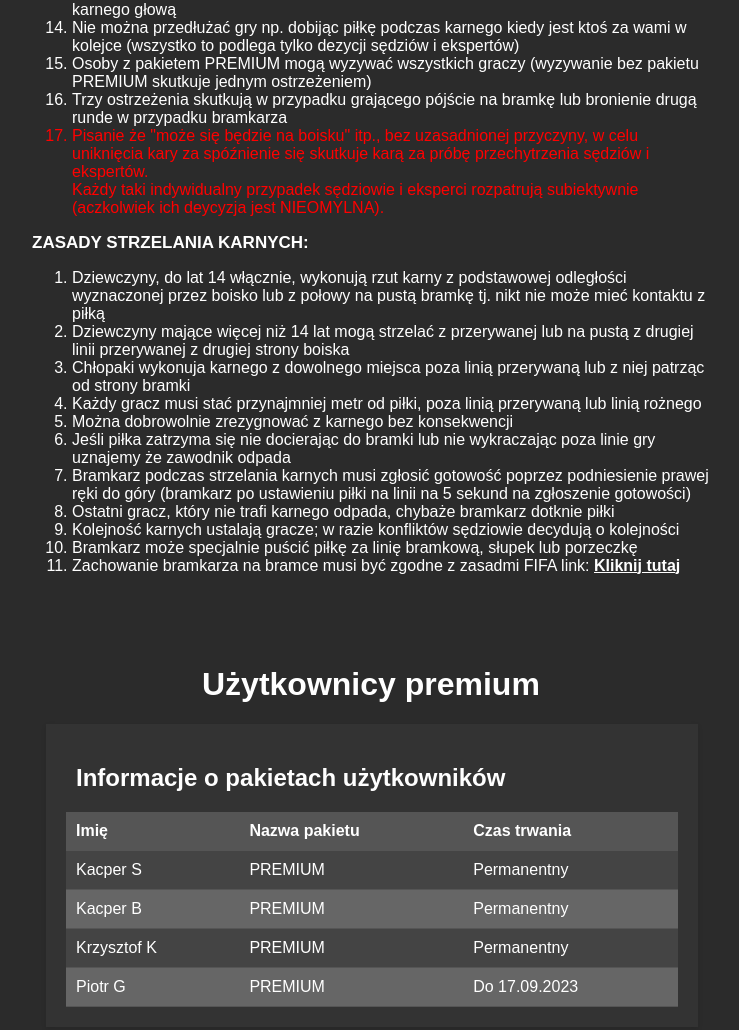
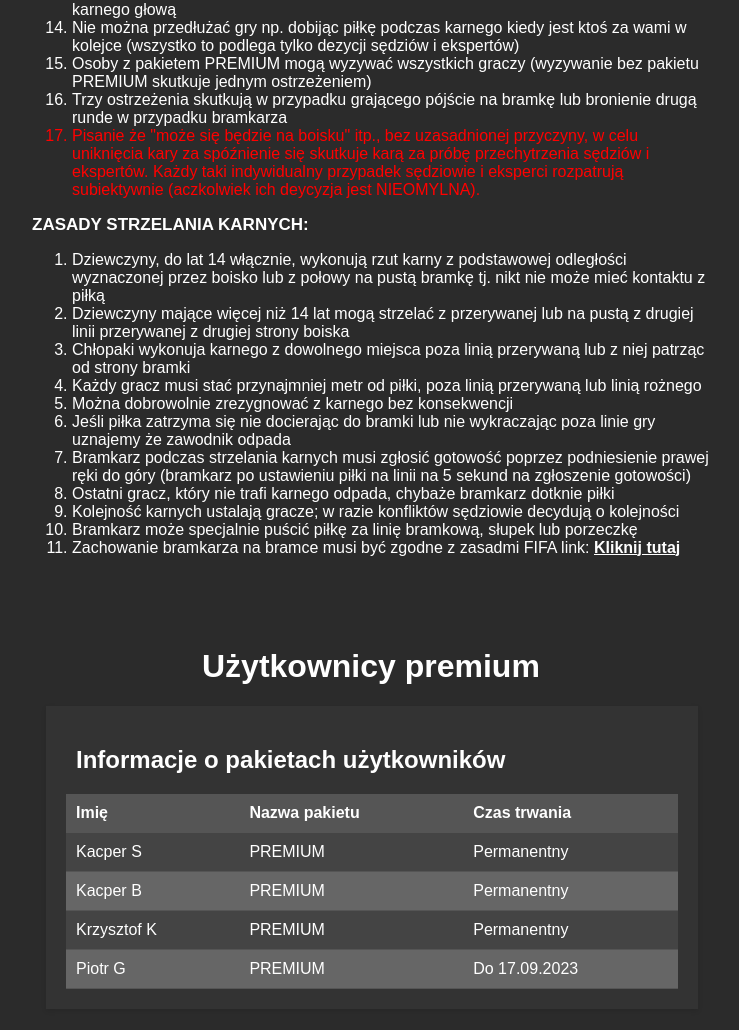
Before and after one commit to 4acper4354/SMSPremium, a plain HTML site: page index.html in a window 1280 px wide. Shown: the part 1532-2562 px from the top of the page, without its empty margins (268-1007 px from the left). Drawn offline with Linux system fonts and the light colour scheme.

Commit message:
index.html

```diff
--- a/index.html
+++ b/index.html
@@ -65,7 +65,7 @@
                 <li>Nie można przedłużać gry np. dobijąc piłkę podczas karnego kiedy jest ktoś za wami w kolejce (wszystko to podlega tylko dezycji sędziów i ekspertów)</br></li>
                 <li>Osoby z pakietem PREMIUM mogą wyzywać wszystkich graczy (wyzywanie bez pakietu PREMIUM skutkuje jednym ostrzeżeniem)</li>
                 <li>Trzy ostrzeżenia skutkują w przypadku grającego pójście na bramkę lub bronienie drugą runde w przypadku bramkarza</li>
-                <li class="wazneZasady">Pisanie że "może się będzie na boisku" itp., bez uzasadnionej przyczyny, w celu uniknięcia kary za spóźnienie się skutkuje karą za próbę przechytrzenia sędziów i ekspertów. </br>Każdy taki indywidualny przypadek sędziowie i eksperci rozpatrują subiektywnie (aczkolwiek ich deycyzja jest NIEOMYLNA).</li>
+                <li class="wazneZasady">Pisanie że "może się będzie na boisku" itp., bez uzasadnionej przyczyny, w celu uniknięcia kary za spóźnienie się skutkuje karą za próbę przechytrzenia sędziów i ekspertów. Każdy taki indywidualny przypadek sędziowie i eksperci rozpatrują subiektywnie (aczkolwiek ich deycyzja jest NIEOMYLNA).</li>
             </ol>
             <b>ZASADY STRZELANIA KARNYCH:</b></br>
             <ol>
```
